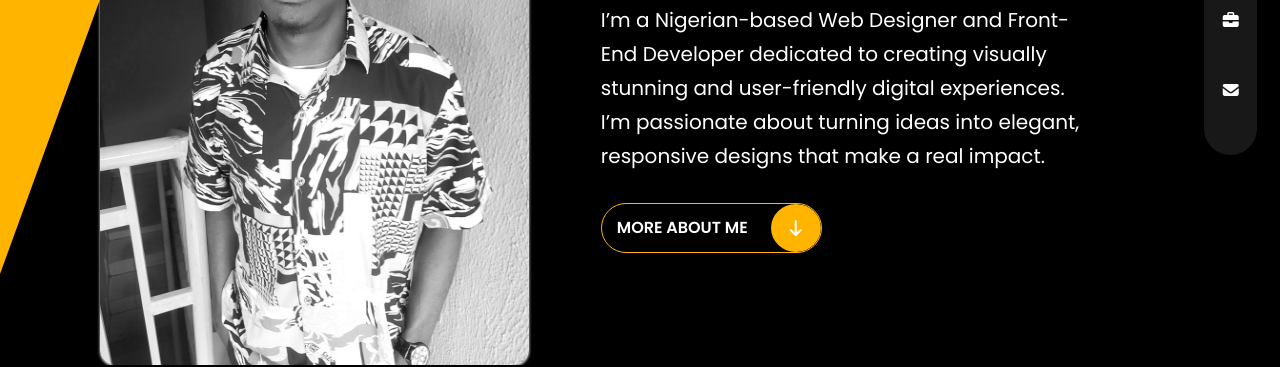
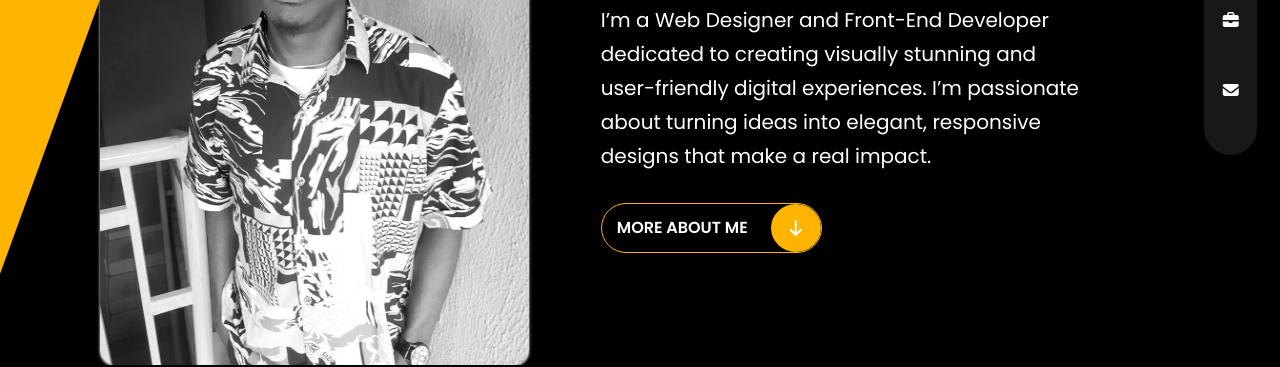
Before and after one commit to Ireski/Personal-Website, a website: page index.html in a window 1280 px wide. Shown: the part 445-812 px from the top of the page. Drawn offline with Linux system fonts and the light colour scheme.

Commit message:
Update index.html

```diff
--- a/index.html
+++ b/index.html
@@ -117,7 +117,7 @@
                 <p
                   class="text-[15px] lg:text-[20px] leading-[34px] mt-[10px] w-[100%] lg:w-[85%]"
                 >
-                  I’m a Nigerian-based Web Designer and Front-End Developer
+                  I’m a Web Designer and Front-End Developer
                   dedicated to creating visually stunning and user-friendly
                   digital experiences. I’m passionate about turning ideas into
                   elegant, responsive designs that make a real impact.
```
